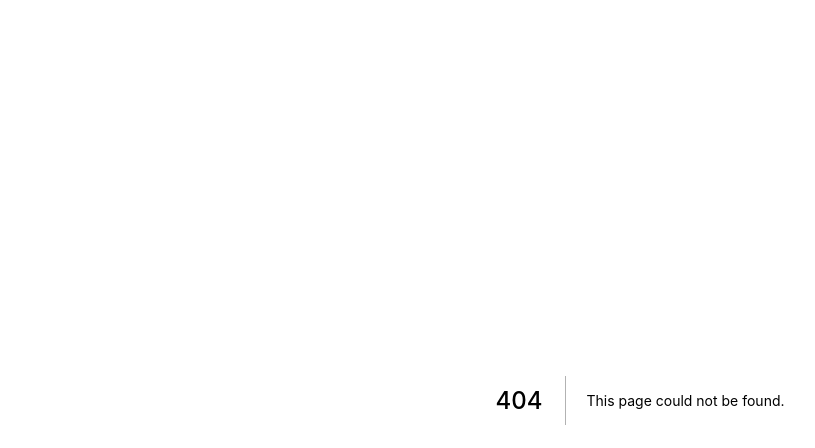
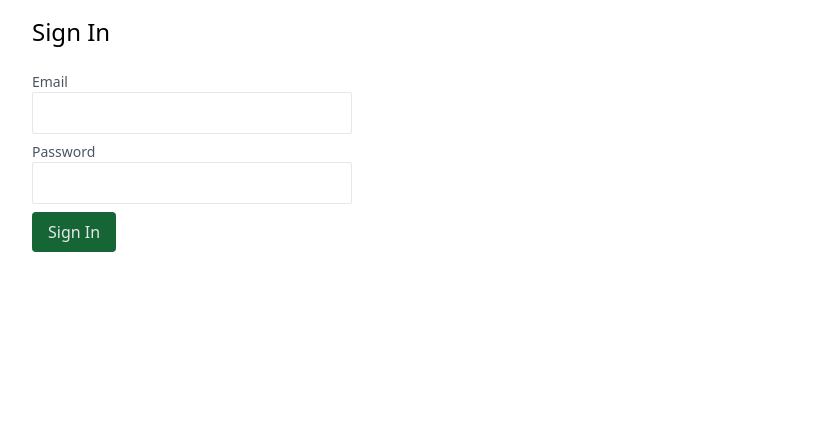
Before and after one commit to tokatu4561/next-shop, a Next.js app: page /sign-in in a window 1280 px wide. Before the commit this address had no page. Shown: the top 448 px of the page, without its empty margins (0-815 px from the left). Built offline with nearby package versions, Linux system fonts and the light colour scheme.

Commit message:
add login page

```diff
--- /dev/null
+++ b/pages/sign-in.tsx
@@ -0,0 +1,23 @@
+import type { GetStaticProps, NextPage } from "next";
+import { Button } from "../components/Button";
+import { Field } from "../components/Filed";
+import { Input } from "../components/Input";
+import { Layout } from "../components/Layout";
+
+const SignIn: NextPage = () => {
+  return (
+    <Layout title="Sign In">
+      <form>
+        <Field label="Email">
+          <Input type="email" />
+        </Field>
+        <Field label="Password">
+          <Input type="password" />
+        </Field>
+        <Button type="submit">Sign In</Button>
+      </form>
+    </Layout>
+  );
+};
+
+export default SignIn;
```
